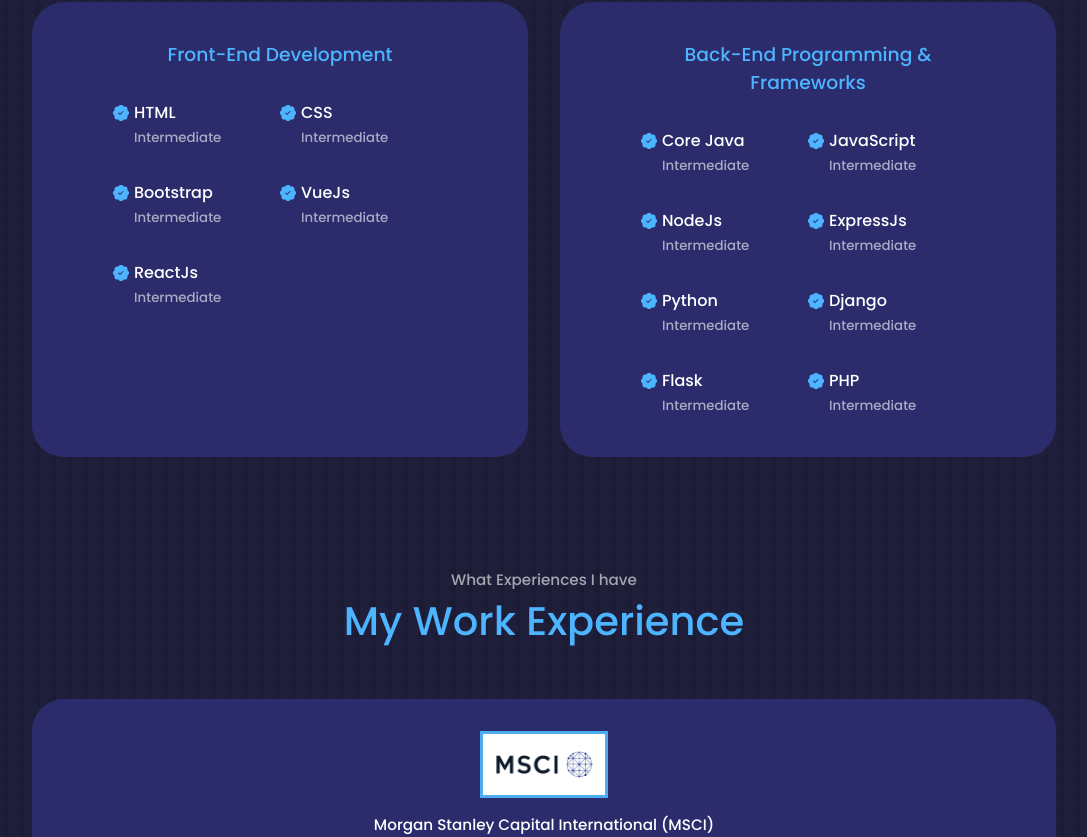
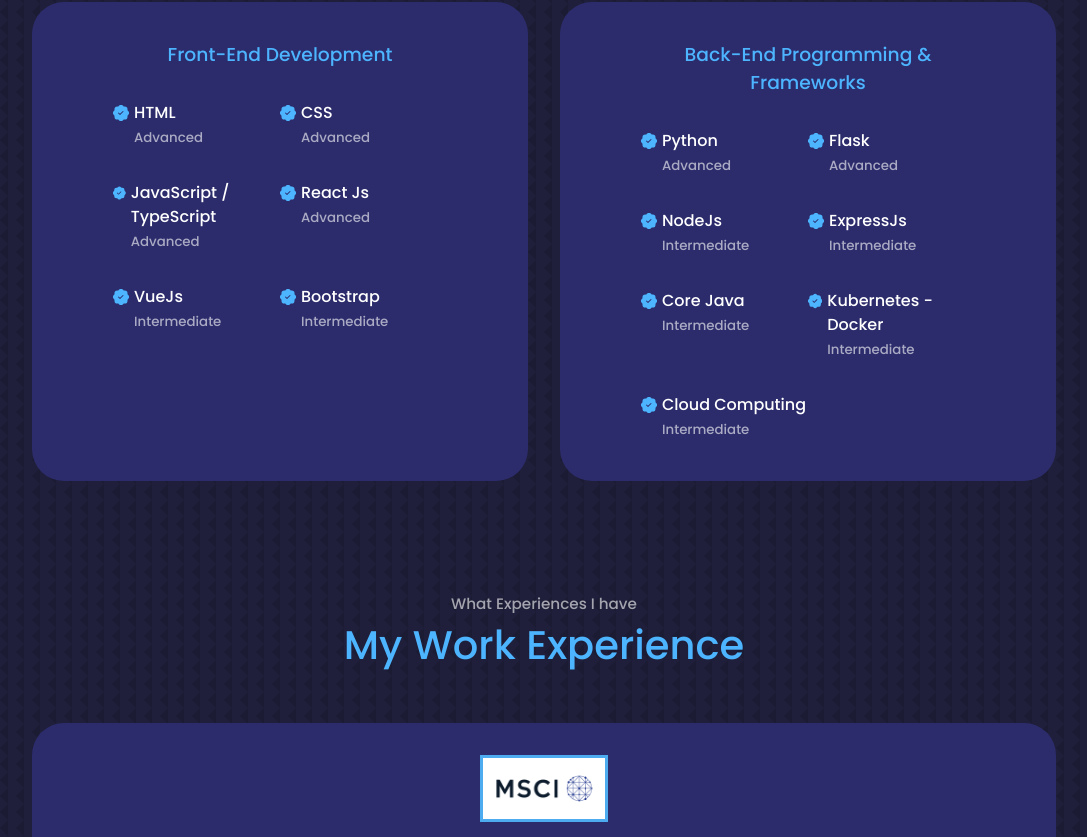
Before and after one commit to shahkushal38/portfolio-website, a React (Create React App) app: page / in a window 1280 px wide. Shown: the part 2060-2897 px from the top of the page, without its empty margins (96-1183 px from the left). Built offline with nearby package versions, Linux system fonts and the light colour scheme.

Commit message:
skills update

```diff
--- a/src/components/skills/Skills.jsx
+++ b/src/components/skills/Skills.jsx
@@ -15,21 +15,28 @@ const Skills = () => {
               <BsPatchCheckFill className='experience__details-icon'/>
               <div>
                 <h4>HTML</h4>
-                <small className='text-light'>Intermediate</small>
+                <small className='text-light'>Advanced</small>
               </div>
             </article>
             <article className='experience__details'>
               <BsPatchCheckFill className='experience__details-icon'/>
               <div>
                 <h4>CSS</h4>
-                <small className='text-light'>Intermediate</small>
+                <small className='text-light'>Advanced</small>
               </div>
             </article>
             <article className='experience__details'>
               <BsPatchCheckFill className='experience__details-icon'/>
               <div>
-                <h4>Bootstrap</h4>
-                <small className='text-light'>Intermediate</small>
+                <h4>JavaScript / TypeScript</h4>
+                <small className='text-light'>Advanced</small>
+              </div>
+            </article>
+            <article className='experience__details'>
+              <BsPatchCheckFill className='experience__details-icon'/>
+              <div>
+                <h4>React Js</h4>
+                <small className='text-light'>Advanced</small>
               </div>
             </article>
             <article className='experience__details'>
@@ -42,7 +49,7 @@ const Skills = () => {
             <article className='experience__details'>
               <BsPatchCheckFill className='experience__details-icon'/>
               <div>
-                <h4>ReactJs</h4>
+                <h4>Bootstrap</h4>
                 <small className='text-light'>Intermediate</small>
               </div>
             </article>
@@ -55,15 +62,15 @@ const Skills = () => {
             <article className='experience__details'>
               <BsPatchCheckFill className='experience__details-icon'/>
               <div>
-                <h4>Core Java</h4>
-                <small className='text-light'>Intermediate</small>
+                <h4>Python</h4>
+                <small className='text-light'>Advanced</small>
               </div>
             </article>
             <article className='experience__details'>
               <BsPatchCheckFill className='experience__details-icon'/>
               <div>
-                <h4>JavaScript</h4>
-                <small className='text-light'>Intermediate</small>
+                <h4>Flask</h4>
+                <small className='text-light'>Advanced</small>
               </div>
             </article>
             <article className='experience__details'>
@@ -83,28 +90,21 @@ const Skills = () => {
             <article className='experience__details'>
               <BsPatchCheckFill className='experience__details-icon'/>
               <div>
-                <h4>Python</h4>
+                <h4>Core Java</h4>
                 <small className='text-light'>Intermediate</small>
               </div>
             </article>
             <article className='experience__details'>
               <BsPatchCheckFill className='experience__details-icon'/>
               <div>
-                <h4>Django</h4>
+                <h4>Kubernetes - Docker </h4>
                 <small className='text-light'>Intermediate</small>
               </div>
             </article>
             <article className='experience__details'>
               <BsPatchCheckFill className='experience__details-icon'/>
               <div>
-                <h4>Flask</h4>
-                <small className='text-light'>Intermediate</small>
-              </div>
-            </article>
-            <article className='experience__details'>
-              <BsPatchCheckFill className='experience__details-icon'/>
-              <div>
-                <h4>PHP</h4>
+                <h4>Cloud Computing</h4>
                 <small className='text-light'>Intermediate</small>
               </div>
             </article>
--- a/src/components/work/work.jsx
+++ b/src/components/work/work.jsx
@@ -63,7 +63,7 @@ const Work = () => {
                 software gaming application, directly influencing a user growth jump from 200K to 300K+ users.</li>
               <li>Acquired skills of writing efficient and optimized code while maintaining it in a collaborative environment. </li>
               <li>Engineered backend services using Node.js, Express.js, along with optimizing database operations in MongoDB and refining React.js UI components to improve user engagement and overall system performance by 25%.</li>
-              <li><strong>Key Achievement:</strong> Successfully contributed to maintaining the application’s stability and performance amidst rapid growth, supporting a user base that exceeded 300,000 active users.</li>
+              <li>Successfully contributed to maintaining the application’s stability and performance amidst rapid growth, supporting a user base that exceeded 300,000 active users.</li>
             </ul>
           </div>
         </article>
```
